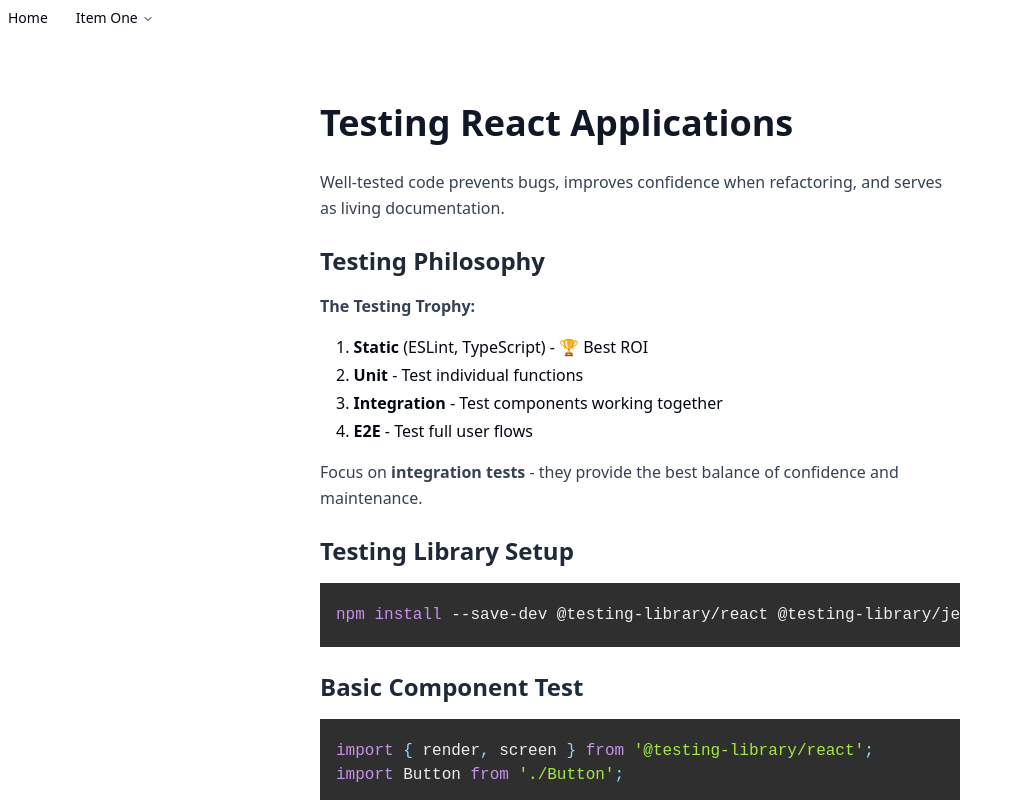
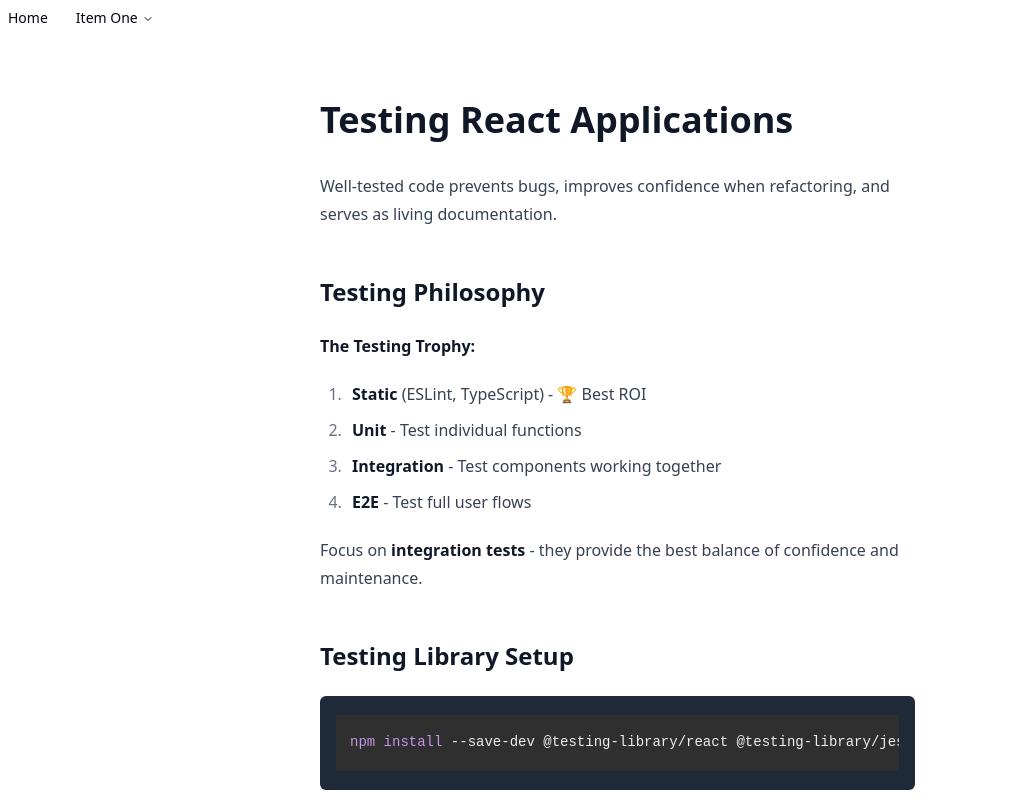
Before and after one commit to osmansemir/My_Blog, a React (Vite) app: page /blogPost in a window 1280 px wide. Shown: the top 800 px of the page, without its empty margins (0-1014 px from the left). Built offline with nearby package versions, Linux system fonts and the light colour scheme.

Commit message:
Add Tailwind prose plugin

```diff
--- a/package.json
+++ b/package.json
@@ -28,6 +28,7 @@
   },
   "devDependencies": {
     "@eslint/js": "^9.36.0",
+    "@tailwindcss/typography": "^0.5.19",
     "@types/node": "^24.6.2",
     "@types/react": "^19.1.16",
     "@types/react-dom": "^19.1.9",
--- a/src/components/article/MarkdownDisplay.jsx
+++ b/src/components/article/MarkdownDisplay.jsx
@@ -3,7 +3,8 @@ import remarkGfm from "remark-gfm";
 import { Prism as SyntaxHighlighter } from "react-syntax-highlighter";
 import { materialDark as style } from "react-syntax-highlighter/dist/esm/styles/prism";
 
-const MARKDOWN_CODE = ({ inline, className, children, ...props }) => {
+const MARKDOWN_COMPONENTS = {
+  code: ({ inline, className, children, ...props }) => {
     const match = /language-(\w+)/.exec(className || "");
     if (!inline && match) {
       return (
@@ -16,99 +17,8 @@ const MARKDOWN_CODE = ({ inline, className, children, ...props }) => {
         />
       );
     }
-
-  return (
-    <code
-      className="px-1.5 py-0.5 bg-gray-800 dark:bg-gray-800 text-white dark:text-red-400 rounded text-sm font-mono"
-      {...props}
-    >
-      {children}
-    </code>
-  );
-};
-
-const MARKDOWN_COMPONENTS = {
-  h1: ({ ...props }) => (
-    <h1
-      className="mb-4 text-3xl font-extrabold leading-tight text-gray-900 lg:mb-6 lg:text-4xl dark:text-white"
-      {...props}
-    />
-  ),
-  h2: ({ ...props }) => (
-    <h2
-      className="mt-6 mb-4 text-2xl font-bold text-gray-800 dark:text-gray-200"
-      {...props}
-    />
-  ),
-  h3: ({ ...props }) => (
-    <h3
-      className="mt-6 mb-3 text-xl font-semibold text-gray-800 dark:text-gray-200"
-      {...props}
-    />
-  ),
-  h4: ({ ...props }) => (
-    <h4
-      className="mt-4 mb-2 text-lg font-medium text-gray-700 dark:text-gray-300"
-      {...props}
-    />
-  ),
-  p: ({ ...props }) => (
-    <p
-      className="mb-4 text-gray-700 dark:text-gray-300 leading-relaxed"
-      {...props}
-    />
-  ),
-  a: ({ ...props }) => (
-    <a
-      className="text-blue-600 hover:underline dark:text-blue-400"
-      {...props}
-    />
-  ),
-  img: ({ ...props }) => (
-    <img className="rounded-lg shadow-md my-4" {...props} />
-  ),
-  ul: ({ ...props }) => (
-    <ul className="list-disc list-inside mb-4 space-y-1" {...props} />
-  ),
-  ol: ({ ...props }) => (
-    <ol className="list-decimal list-inside mb-4 space-y-1" {...props} />
-  ),
-  li: ({ ...props }) => <li className="ml-4" {...props} />,
-  blockquote: ({ ...props }) => (
-    <blockquote
-      className="border-l-4 border-gray-300 dark:border-gray-600 pl-4 italic text-gray-600 dark:text-gray-400 my-4"
-      {...props}
-    />
-  ),
-  table: ({ ...props }) => (
-    <table
-      className="w-full border-collapse my-4 text-sm text-left text-gray-700 dark:text-gray-300"
-      {...props}
-    />
-  ),
-  thead: ({ ...props }) => (
-    <thead
-      className="bg-gray-100 dark:bg-gray-800 text-gray-800 dark:text-gray-200"
-      {...props}
-    />
-  ),
-  th: ({ ...props }) => (
-    <th
-      className="px-4 py-2 border dark:border-gray-700 font-semibold"
-      {...props}
-    />
-  ),
-  td: ({ ...props }) => (
-    <td className="px-4 py-2 border dark:border-gray-700" {...props} />
-  ),
-  figure: ({ ...props }) => <figure className="my-6" {...props} />,
-  figcaption: ({ ...props }) => (
-    <figcaption
-      className="mt-2 text-sm text-center text-gray-500 dark:text-gray-400"
-      {...props}
-    />
-  ),
-  code: MARKDOWN_CODE,
+    return <code {...props}>{children}</code>;
+  },
 };
 
 function MarkdownDisplay({ markdown }) {
--- a/src/index.css
+++ b/src/index.css
@@ -1,5 +1,6 @@
 @import "tailwindcss";
 @import "tw-animate-css";
+@plugin "@tailwindcss/typography";
 
 @custom-variant dark (&:is(.dark *));
 
```
Also changed, not shown: 1 other file (tests, documents, lock files or other folders). Lines whose indentation alone changed are shown as unchanged.
